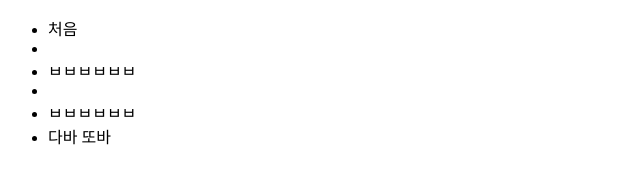
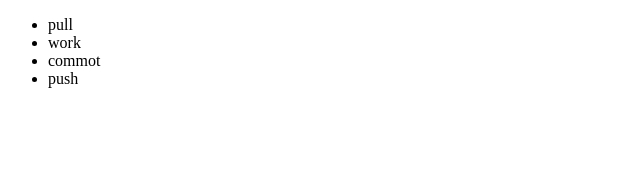
Before and after one commit to badakang/musim, a plain HTML site: page index.html in a window 1280 px wide. Shown: the whole page, without its empty margins (0-640 px from the left). Drawn offline with Linux system fonts and the light colour scheme.

Commit message:
no message

```diff
--- a/index.html
+++ b/index.html
@@ -6,9 +6,10 @@
   </head>
   <body>
     <ul>
-        <li>처음<li>
-        <li>ㅂㅂㅂㅂㅂㅂ<li>
-        <li>ㅂㅂㅂㅂㅂㅂ<li>
-          다바
-          또바
+      <li>pull</li>
+      <li>work</li>
+      <li>commot</li>
+      <li>push</li>
+    </ul>
+  </body>
 </html>
```
